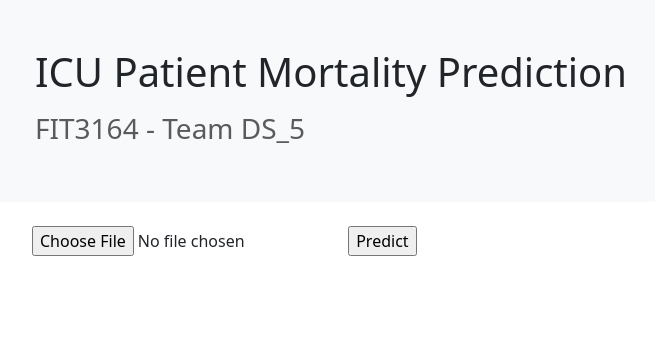
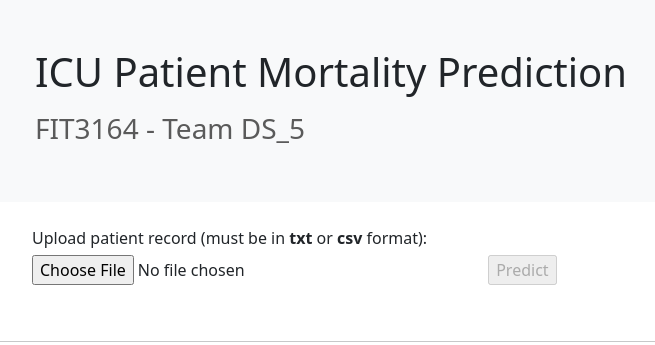
Before and after one commit to SamuelGE0006/ICU_Predictor, a website: page ICUApp_v3/ICUApp/public/views/index.html in a window 1280 px wide. Shown: the whole page, without its empty margins (13-668 px from the left). Drawn offline with nearby package versions, Linux system fonts and the light colour scheme; files that its build step writes are made by us from their sources.

Commit message:
validation

```diff
--- a/ICUApp_v3/ICUApp/public/views/index.html
+++ b/ICUApp_v3/ICUApp/public/views/index.html
@@ -2,7 +2,7 @@
 
 <head>
     <title>ICU Patient Mortality Prediction</title>
-    <link rel="stylesheet" href="styles.css"/>
+    <link rel="stylesheet" href="styles.css" />
     <link rel="stylesheet" href="./css/bootstrap.min.css" />
 </head>
 
@@ -15,10 +15,16 @@
 
 <form method="POST" action="/" enctype="multipart/form-data">
     <div class="form-group" style="margin-left: 45px;">
-        <input type="file" name="file" id="file"/>
-        <input type="submit" value="Predict" />
+        <label for="file">Upload patient record (must be in <b>txt</b> or <b>csv</b> format):</label><br>
+        <input style="margin-top: 5px;" type="file" name="file" id="file" accept=".txt,.csv">
+        <!-- <button disabled style="margin-left: 140px; border-width: 1pt;" type="submit" id="predict" name="predict"
+            onclick="this.disabled=true">
+            Predict
+        </button> -->
+        <input disabled style="margin-left: 140px;" type="submit" id="predict" name="predict" value="Predict">
     </div>
-</form><br><br>
+</form><br>
+<hr>
 
 <fieldset style="margin-left: 45px;">
     <pre id="output"></pre>
@@ -30,9 +36,13 @@
         var fr = new FileReader();
         fr.onload = function () {
             document.getElementById('output').textContent = fr.result;
+            document.getElementById('predict').disabled = false;
         }
         fr.readAsText(this.files[0]);
     })
+    // document.getElementById('predict').addEventListener("submit", function() {
+    //     this.disabled = true;
+    // })
 </script>
 
 </html>
```
